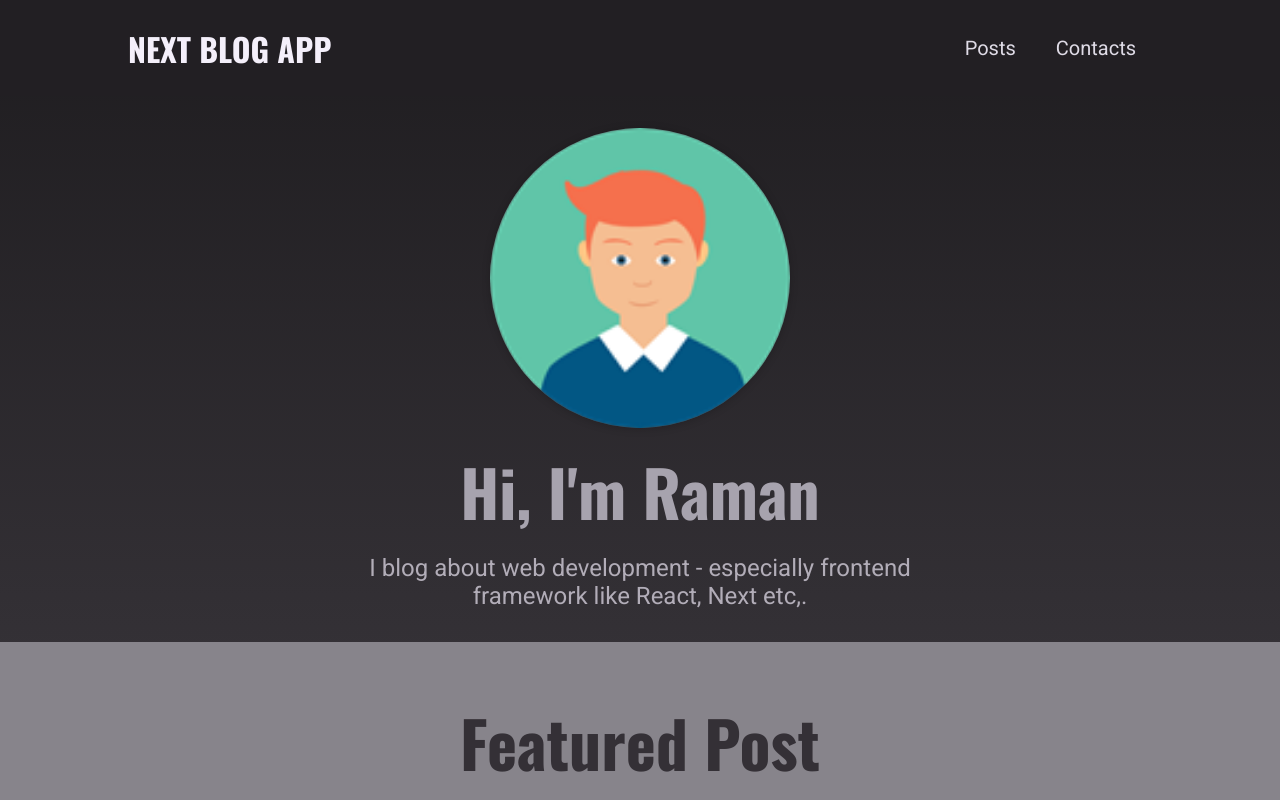
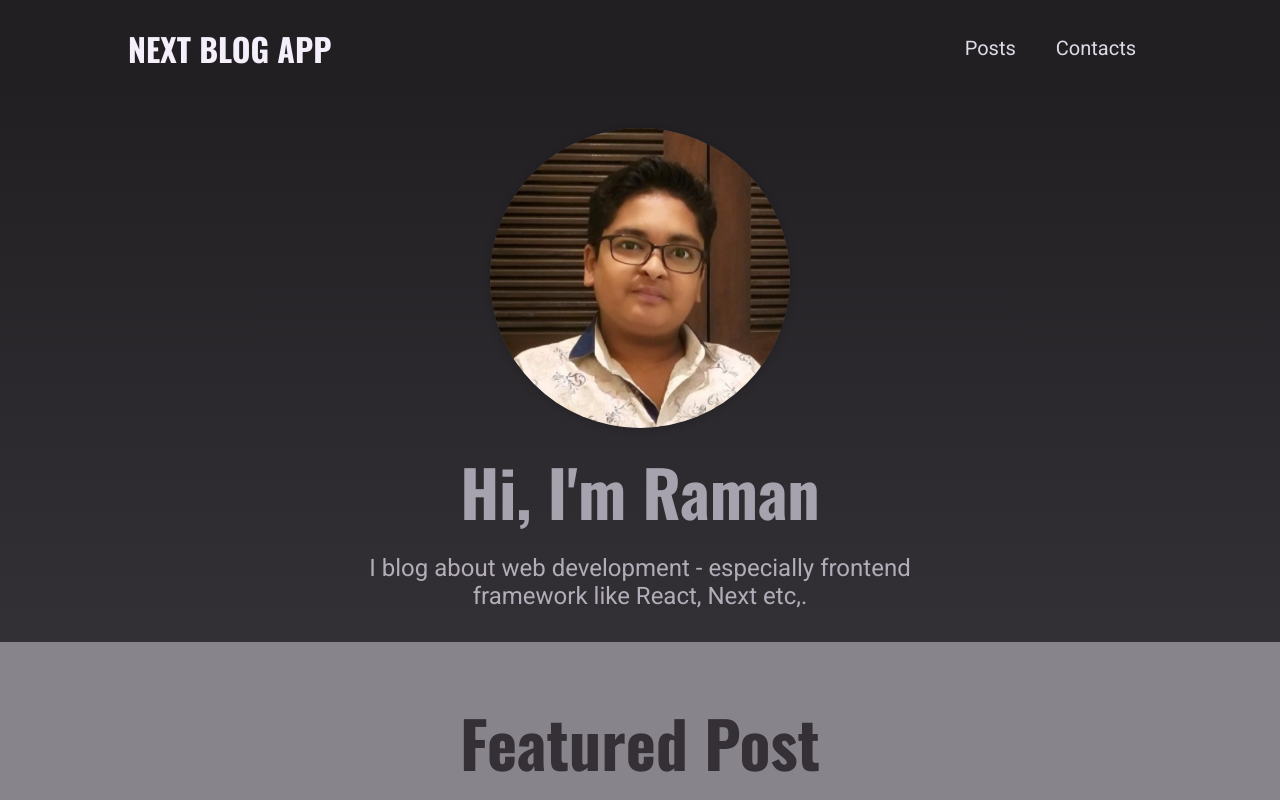
Before and after one commit to rtemre/nextjs-blog-app, a Next.js app: page / in a window 1280 px wide. Shown: the top 800 px of the page. Built offline with nearby package versions, Linux system fonts and the light colour scheme.

Commit message:
update profile

```diff
--- a/components/home-page/hero.js
+++ b/components/home-page/hero.js
@@ -5,7 +5,7 @@ function Hero(params) {
     <section className={classes.hero}>
       <div className={classes.image}>
         <Image
-          src={"/images/site/man.png"}
+          src={"/images/site/myprofile.jpg"}
           alt="A hero image will show"
           width={300}
           height={300}
```
Also changed, not shown: public/images/site/myprofile.jpg (added).
